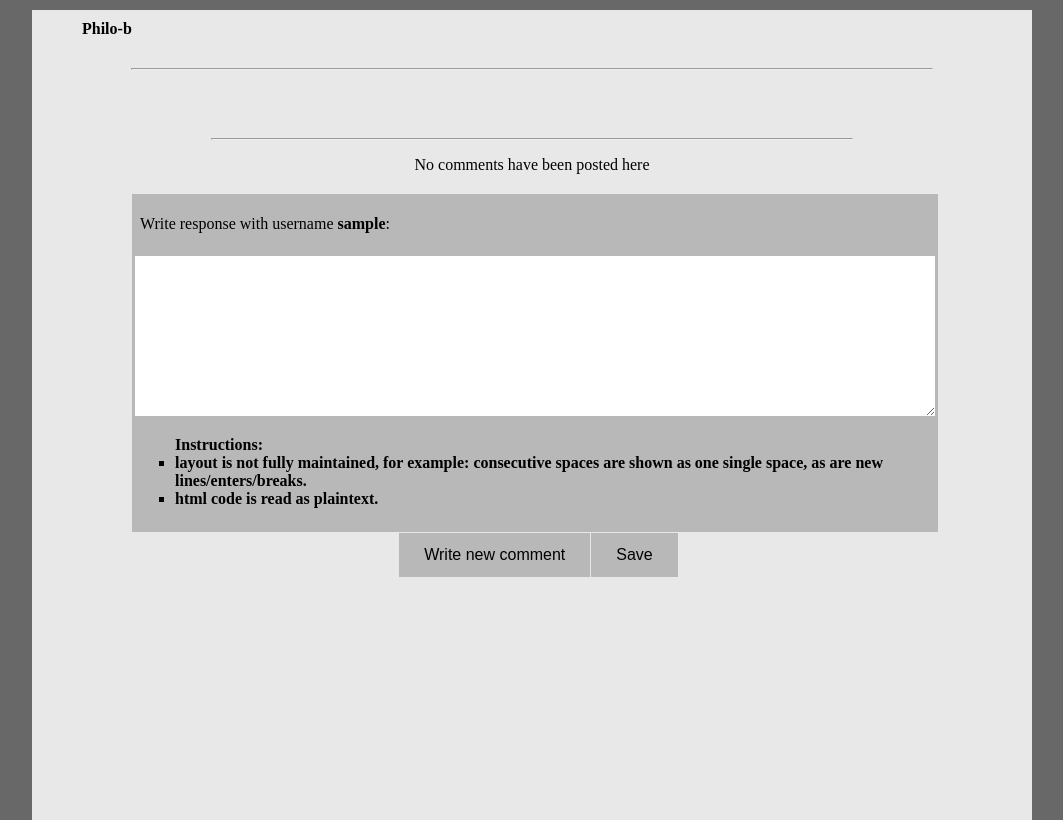
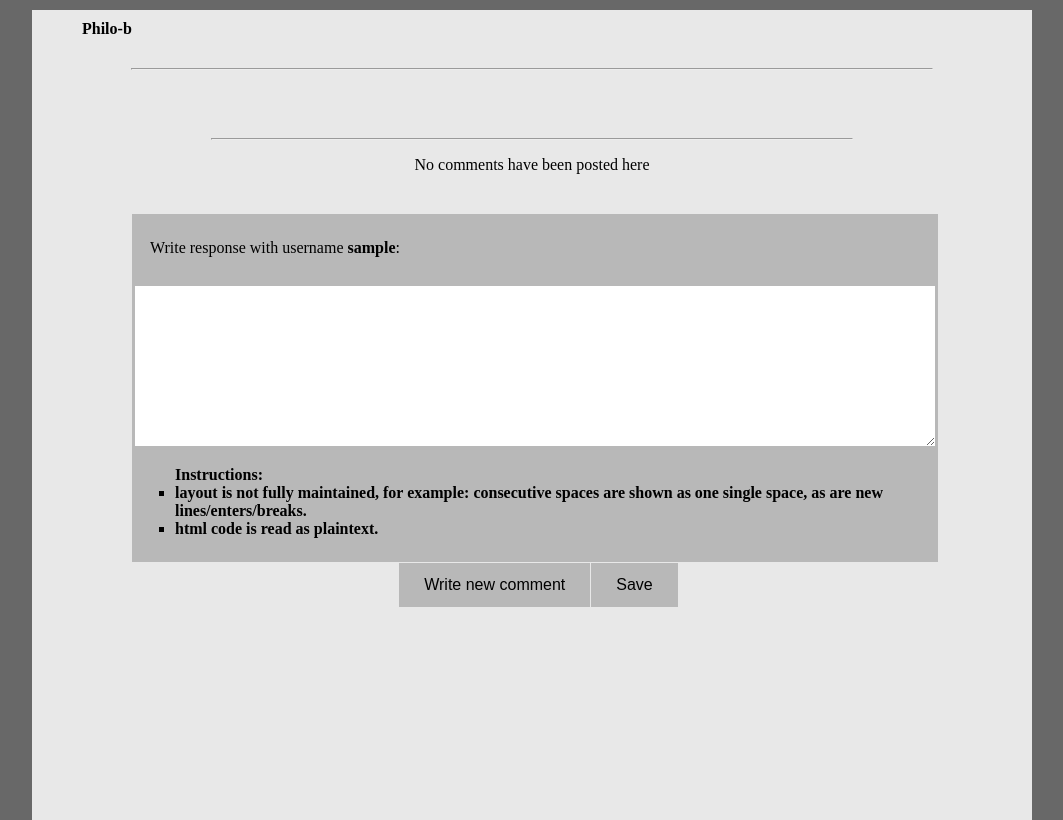
Before and after one commit to DZ84/philo-b, a Django app: template philo-b/templates/blog/post.html in a window 1280 px wide. Shown: the whole page, without its empty margins (108-1171 px from the left). Run offline with Django 3.2, Linux system fonts and the light colour scheme; the template is opened without the code that fills it: values that come from a table or form of the project are taken from there, others are empty; the visitor is signed in with stand-in values (Sample User, id 1).

Commit message:
that seems to be fixed also

```diff
--- a/philo-b/templates/blog/post.html
+++ b/philo-b/templates/blog/post.html
@@ -45,6 +45,7 @@
 		.reply-layout > .date {
 			text-align: left;
 		}
+
 		.reply-layout > .post-info {
 		}
 
@@ -101,20 +102,19 @@
 
 		.comment-layout {
 			width: 100%;
-			height: auto;
 
 			background: #b8b8b8;
 
 			/* this border seems to hold some stuff
 			   together on the top
 			   */
-			margin: 20px 0;
-			padding: 8px 3px;
+			margin: 50px 0;
+			padding: 0px 3px;
 		}
 
 		.comment-layout > .button-container {
 			width: 100%;
-			margin-top: 8px;
+			margin-top: 0;
 			display: flex;
 			justify-content: center;
 		}
@@ -130,7 +130,7 @@
 		}
 
 		#form-area-wrapper {
-			padding-top: 4em;
+			padding-top: 1em;
 		}
 
 		/* layout is a little different for new comments: */
@@ -154,9 +154,9 @@
 
 		.form-userinfo {
 			text-align: left;
-			height: 2em;
-			line-height: 2em;
-			margin-left: 5px;
+			height: 3em;
+			line-height: 3.3em;
+			margin-left: 15px;
 		}
 
 		.form-username {
@@ -181,6 +181,7 @@
 			text-align: left;
 			font-weight: bold;
 			list-style-type: square;
+			padding-bottom: 8px;
 		}
 
 		.form-instructions ul {
```
